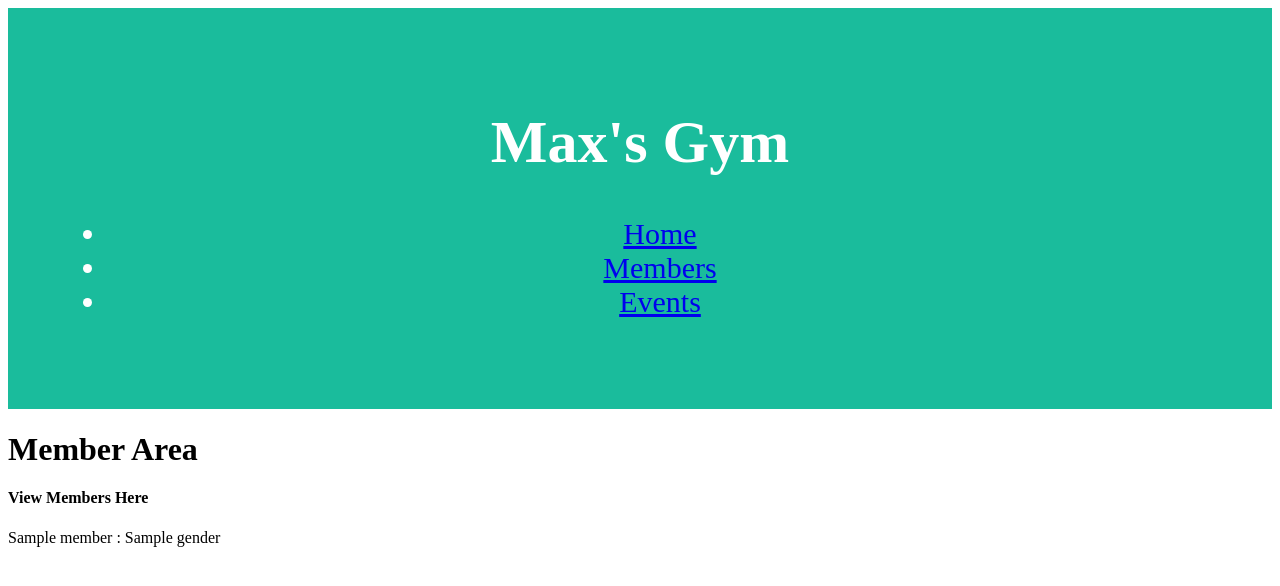
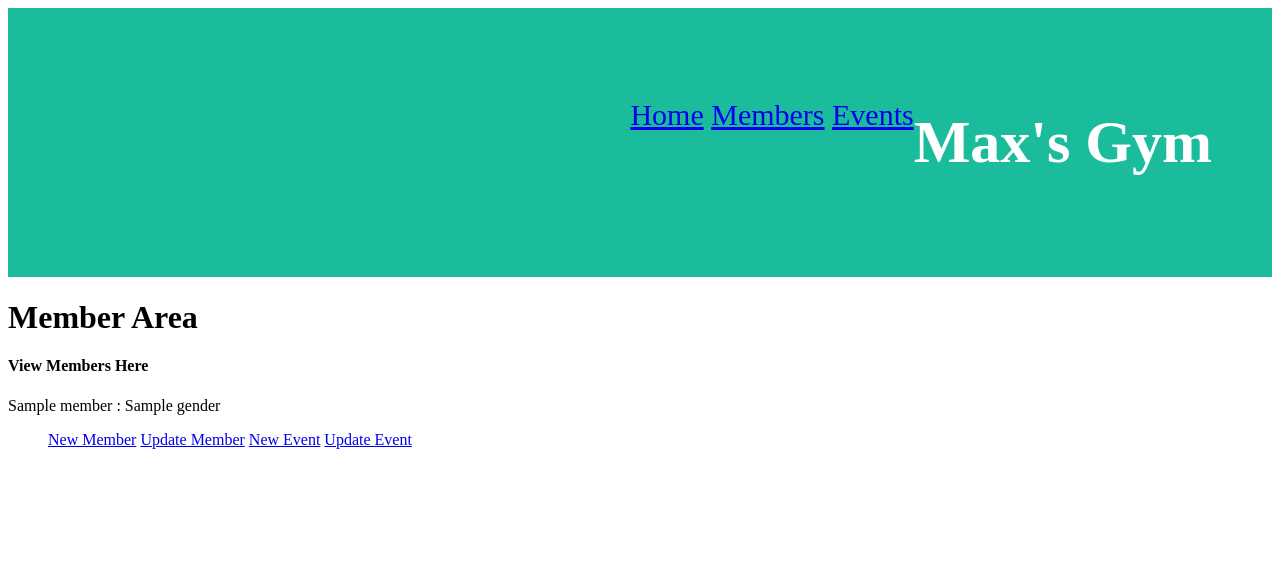
Before and after one commit to Max-Zilvester/wk4_solo_project, a Flask app: page /members in a window 1280 px wide. Shown: the top 586 px of the page. Run offline with Flask 2, Linux system fonts and the light colour scheme; a database or web service that is not in the repository returns one stand-in record (values such as "Sample title"); some libraries are stand-ins or nearby versions.

Commit message:
final commit

```diff
--- a/controllers/member_controller.py
+++ b/controllers/member_controller.py
@@ -2,6 +2,7 @@ from flask import Flask, render_template, request, redirect
 from flask import Blueprint
 from models.member import Member
 import repositories.member_repository as member_repository
+import repositories.event_repository as event_repository
 
 members_blueprint = Blueprint("members", __name__)
 
@@ -20,7 +21,7 @@ def display_show_member():
 
 #     return render_template("members/new.html")
 
-@members_blueprint.route("/members/new",  methods=['POST'])
+@members_blueprint.route("/members",  methods=['POST'])
 def create_member():
     name = request.form["name"]
     gender = request.form["gender"]
@@ -28,6 +29,27 @@ def create_member():
     member_repository.save(member)
     return redirect("/members")
 
+# EDIT
+# GET '/members/<id>/edit'
+@members_blueprint.route("/members/<id>/edit", methods=['GET'])
+def edit_member(id):
+    member = member_repository.select(id)
+    event = event_repository.select_all()
+    return render_template('members/edit.html', event=event, member=members)
+
+
+# UPDATE
+@members_blueprint.route("/members/<id>", methods=['POST'])
+def update_member(id):
+    name    = request.form['name']
+    gender = request.form['gender']
+    event_id = request.form['event_id']
+    # member  = member_repository.select()
+
+    event = event_repository.select(event_id)
+    member = Member(name, gender, id)
+    member_repository.update(member)
+    return redirect('/members')
 
     # event = request.form['event'] USE $ EVENTS
     # type = request.form['type']
--- a/repositories/event_repository.py
+++ b/repositories/event_repository.py
@@ -25,7 +25,7 @@ def select_all():
 
 
 def select(id):
-    event = None
+    # event = None
     sql = "SELECT * FROM events WHERE id = %s"
     values = [id]
     result = run_sql(sql, values)[0]
--- /dev/null
+++ b/static/css/footer.css
@@ -0,0 +1,3 @@
+div ul li {
+    display: inline;
+}
--- a/static/css/header.css
+++ b/static/css/header.css
@@ -1,4 +1,6 @@
 .header {
+    display: flex;
+    flex-direction: row-reverse;
     padding: 60px;
     text-align: center;
     background: #1abc9c;
--- a/templates/base.html
+++ b/templates/base.html
@@ -9,6 +9,7 @@
   <link rel="stylesheet" href="{{ url_for('static', filename='css/forms.css') }}">
   <link rel="stylesheet" href="{{ url_for('static', filename='css/style.css') }}"> -->
   <link rel="stylesheet" href="{{ url_for('static', filename='css/header.css') }}">
+  <link rel="stylesheet" href="{{ url_for('static', filename='css/footer.css') }}">
   <div class="header">
     <h1>Max's Gym</h1>
     <main class="flex flex--row">
@@ -37,4 +38,19 @@
 
 {% endblock%}
 </body>
+<footer>
+  <div>
+    <p>
+      <ul>
+      <!-- <ul id="horizontal-link"> -->
+        <li><a href="/members/new">New Member</a></li>
+        <li><a href="/members/4/edit">Update Member</a></li>
+        <li><a href="/event/new">New Event</a></li>
+        <li><a href="/events/2/edit">Update Event</a></li>
+      <!-- </ul> -->
+    </ul>
+    </p>
+  </div>
+
+</footer>
 </html>
--- a/templates/index.html
+++ b/templates/index.html
@@ -5,7 +5,7 @@
 
 <p>Fitness is not a thought!</p>
 <div>
-    <form action="/gyms" method="post">
+    <form action="/members/show" method="post">
         <fieldset style="width:360px">
             <legend>Search Member</legend>
             <br>
```
Also changed, not shown: templates/events/edit.html (added, +46 -0 lines), templates/members/bkp.html (deleted, +0 -39 lines), templates/members/edit.html (added, +33 -0 lines), templates/members/new.html (+3 -4 lines).
